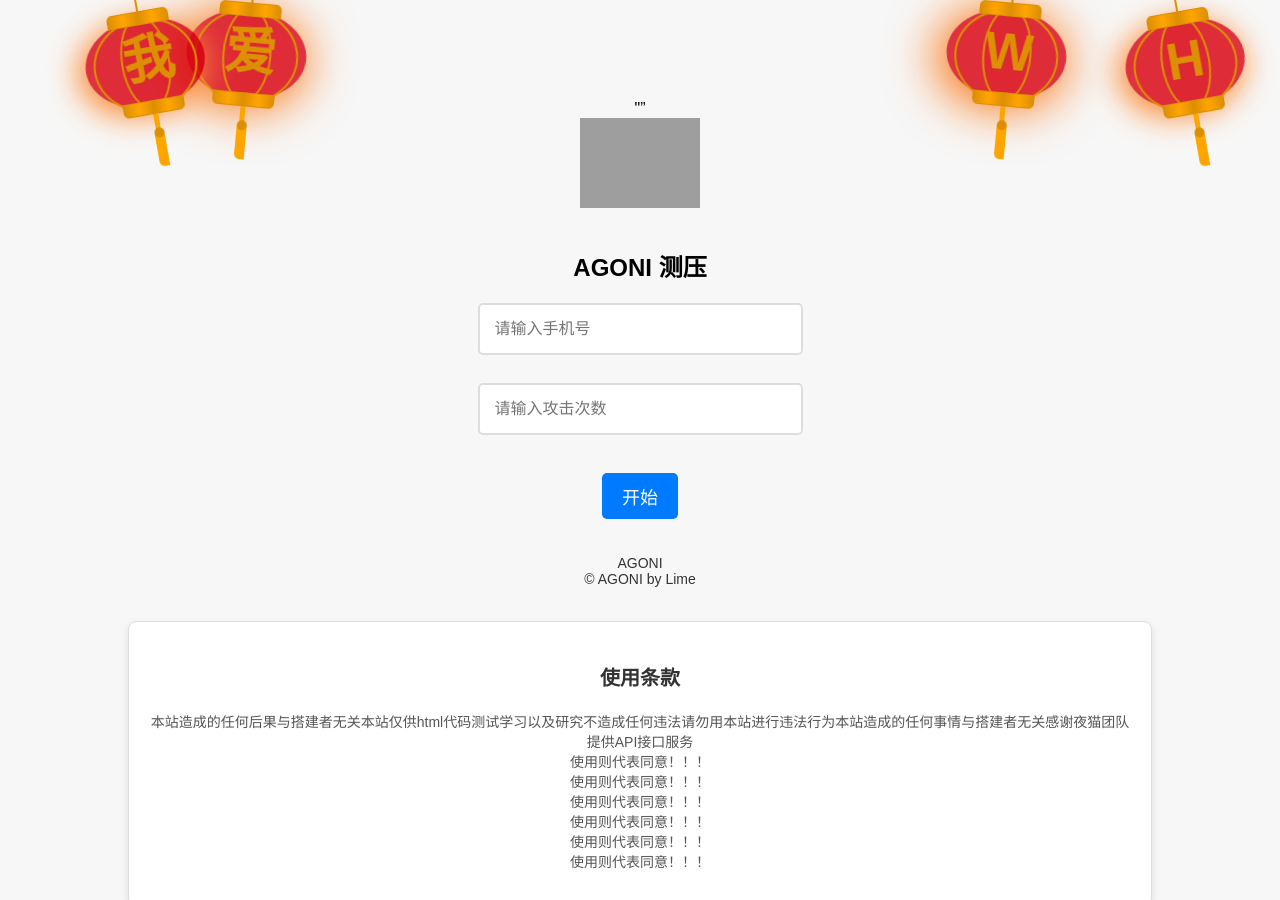
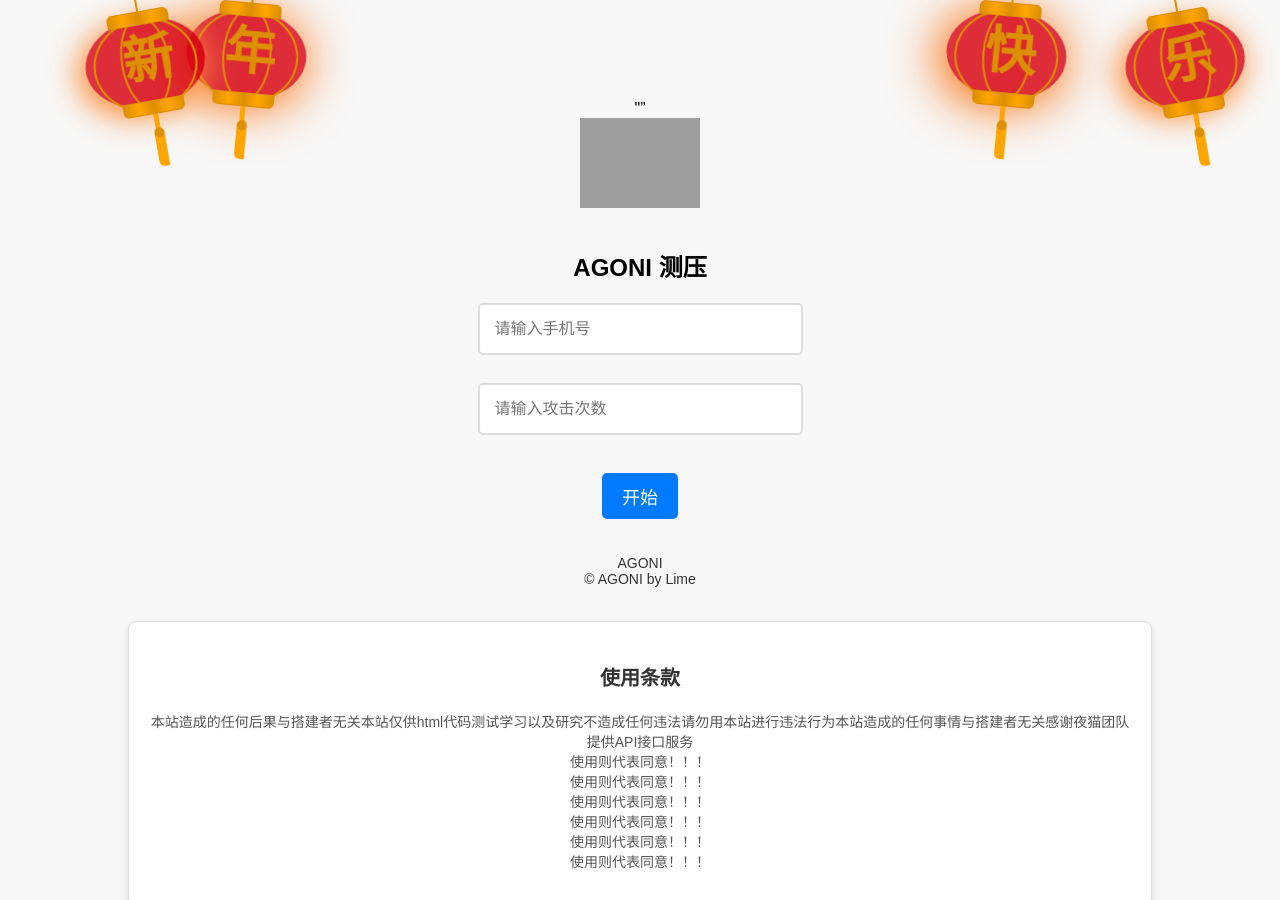
Before and after one commit to Kougukou69/AGONIbomb, a plain HTML site: page index.html in a window 1280 px wide. Shown: the top 900 px of the page. Drawn offline with nearby package versions, Linux system fonts and the light colour scheme; grey boxes are pictures that could not be loaded; a script that the page names is missing.

Commit message:
Update index.html

```diff
--- a/index.html
+++ b/index.html
@@ -6,7 +6,7 @@
         </div>
         <div class="deng-a">
             <div class="deng-b">
-                <div class="deng-t">爱</div>
+                <div class="deng-t">年</div>
             </div>
         </div>
         <div class="shui shui-a">
@@ -22,7 +22,7 @@
         </div>
         <div class="deng-a">
             <div class="deng-b">
-                <div class="deng-t">我</div>
+                <div class="deng-t">新</div>
             </div>
         </div>
         <div class="shui shui-a">
@@ -38,7 +38,7 @@
         </div>
         <div class="deng-a">
             <div class="deng-b">
-                <div class="deng-t">H</div>
+                <div class="deng-t">乐</div>
             </div>
         </div>
         <div class="shui shui-a">
@@ -53,7 +53,7 @@
         </div>
         <div class="deng-a">
             <div class="deng-b">
-                <div class="deng-t">W</div>
+                <div class="deng-t">快</div>
             </div>
         </div>
         <div class="shui shui-a">
```
